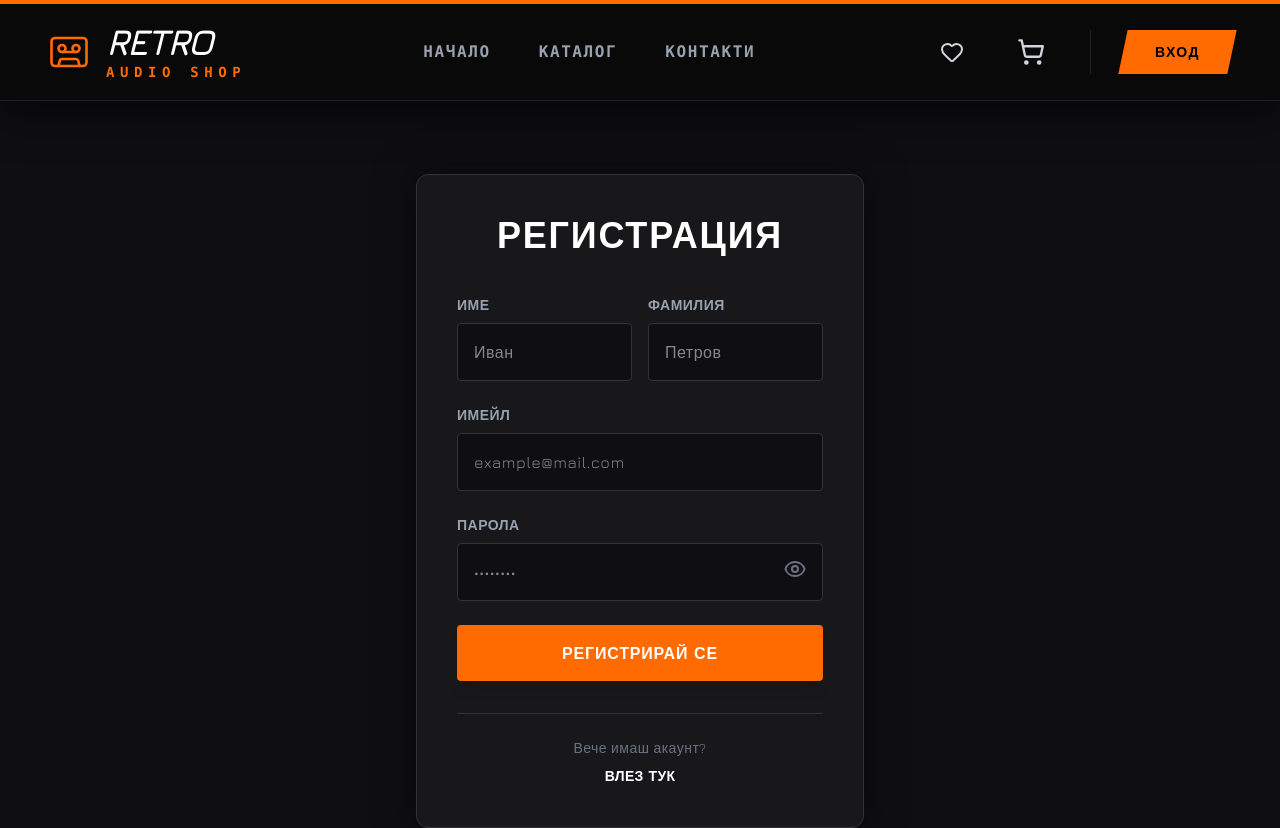
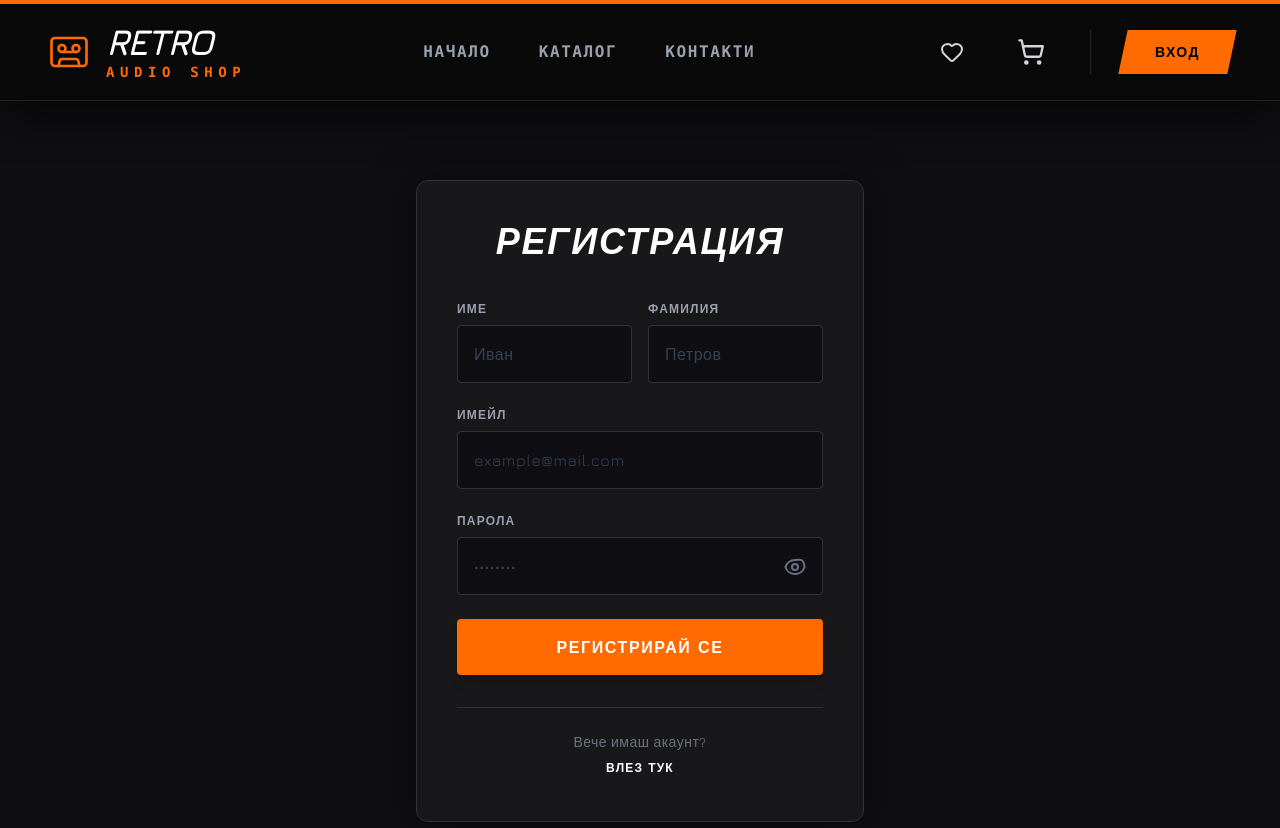
Before and after one commit to Andreich0/retro-audio-shop, a Next.js app in the folder client/: page /register in a window 1280 px wide. Shown: the top 828 px of the page. Built offline with nearby package versions, Linux system fonts and the light colour scheme.

Commit message:
Fix: Update CORS origin for Vercel deployment

```diff
--- a/client/app/register/page.tsx
+++ b/client/app/register/page.tsx
@@ -3,6 +3,9 @@
 import { useState, FormEvent } from "react";
 import { useRouter } from "next/navigation";
 import Link from "next/link";
+
+// ДЕФИНИРАМЕ API URL ТУК ЗА МАКСИМАЛНА СИГУРНОСТ
+const API_URL = process.env.NEXT_PUBLIC_API_URL || "https://retro-audio-api-o7it.onrender.com";
 
 export default function RegisterPage() {
   const router = useRouter();
@@ -16,8 +19,8 @@ export default function RegisterPage() {
 
   const [error, setError] = useState("");
   const [showPassword, setShowPassword] = useState(false);
+  const [isSubmitting, setIsSubmitting] = useState(false);
 
-  // Типизиране на събитието за промяна
   const handleChange = (e: React.ChangeEvent<HTMLInputElement>) => {
     setFormData({ ...formData, [e.target.name]: e.target.value });
   };
@@ -25,9 +28,11 @@ export default function RegisterPage() {
   const handleSubmit = async (e: FormEvent) => {
     e.preventDefault();
     setError("");
+    setIsSubmitting(true);
 
     try {
-      const response = await fetch(`${process.env.NEXT_PUBLIC_API_URL}/auth/register`, {
+      // ИЗПОЛЗВАМЕ API_URL КОНСТАНТАТА
+      const response = await fetch(`${API_URL}/auth/register`, {
         method: "POST",
         headers: { "Content-Type": "application/json" },
         body: JSON.stringify(formData),
@@ -36,109 +41,107 @@ export default function RegisterPage() {
       const data = await response.json();
 
       if (response.ok) {
-        // Може да използваме toast нотификация тук, но засега alert е ок
         alert("Успешна регистрация! Сега можете да влезете.");
         router.push("/login");
       } else {
         setError(data.message || "Възникна грешка при регистрацията.");
       }
     } catch (err) {
-      setError("Сървърът не отговаря. Моля, опитайте по-късно.");
+      console.error("Registration error:", err);
+      setError("Сървърът не отговаря. Моля, проверете връзката си или опитайте по-късно.");
+    } finally {
+      setIsSubmitting(false);
     }
   };
 
   return (
-    <div className="min-h-screen flex items-center justify-center bg-[#0f0f13] px-4">
+    <div className="min-h-screen flex items-center justify-center bg-[#0f0f13] px-4 py-10">
       <div className="bg-[#18181b] p-10 rounded-xl shadow-[0_0_40px_rgba(0,0,0,0.5)] w-full max-w-md border border-[#333]">
-        <h1 className="text-4xl font-bold text-center mb-10 text-white tracking-widest uppercase">
+        <h1 className="text-4xl font-black text-center mb-10 text-white tracking-widest uppercase italic">
           Регистрация
         </h1>
 
-        {/* Показване на грешка */}
         {error && (
-            <div className="bg-red-500/10 border border-red-500 text-red-500 p-3 rounded mb-6 text-sm text-center">
+            <div className="bg-red-500/10 border border-red-500 text-red-500 p-3 rounded mb-6 text-sm text-center animate-pulse">
                 {error}
             </div>
         )}
 
         <form onSubmit={handleSubmit} className="space-y-6">
 
-          {/* Име и Фамилия на един ред (при по-големи екрани) */}
           <div className="flex flex-col md:flex-row gap-4">
             <div className="w-full">
-              <label className="block text-gray-400 mb-2 font-bold text-sm uppercase">Име</label>
+              <label className="block text-gray-400 mb-2 font-bold text-xs uppercase tracking-widest">Име</label>
               <input
                 type="text"
                 name="first_name"
                 required
                 onChange={handleChange}
-                className="w-full bg-[#0f0f13] text-white border border-[#333] rounded p-4 focus:border-[#ff6b00] focus:outline-none transition"
+                className="w-full bg-[#0f0f13] text-white border border-[#333] rounded p-4 focus:border-[#ff6b00] focus:outline-none transition-all duration-300 placeholder:text-gray-700"
                 placeholder="Иван"
               />
             </div>
             <div className="w-full">
-              <label className="block text-gray-400 mb-2 font-bold text-sm uppercase">Фамилия</label>
+              <label className="block text-gray-400 mb-2 font-bold text-xs uppercase tracking-widest">Фамилия</label>
               <input
                 type="text"
                 name="last_name"
                 required
                 onChange={handleChange}
-                className="w-full bg-[#0f0f13] text-white border border-[#333] rounded p-4 focus:border-[#ff6b00] focus:outline-none transition"
+                className="w-full bg-[#0f0f13] text-white border border-[#333] rounded p-4 focus:border-[#ff6b00] focus:outline-none transition-all duration-300 placeholder:text-gray-700"
                 placeholder="Петров"
               />
             </div>
           </div>
 
-          {/* Email */}
           <div>
-            <label className="block text-gray-400 mb-2 font-bold text-sm uppercase">Имейл</label>
+            <label className="block text-gray-400 mb-2 font-bold text-xs uppercase tracking-widest">Имейл</label>
             <input
               type="email"
               name="email"
               required
               onChange={handleChange}
-              className="w-full bg-[#0f0f13] text-white border border-[#333] rounded p-4 focus:border-[#ff6b00] focus:outline-none transition"
+              className="w-full bg-[#0f0f13] text-white border border-[#333] rounded p-4 focus:border-[#ff6b00] focus:outline-none transition-all duration-300 placeholder:text-gray-700"
               placeholder="example@mail.com"
             />
           </div>
 
-          {/* Password */}
           <div className="relative">
-            <label className="block text-gray-400 mb-2 font-bold text-sm uppercase">Парола</label>
+            <label className="block text-gray-400 mb-2 font-bold text-xs uppercase tracking-widest">Парола</label>
             <input
               type={showPassword ? "text" : "password"}
               name="password"
               required
               onChange={handleChange}
-              className="w-full bg-[#0f0f13] text-white border border-[#333] rounded p-4 pr-12 focus:border-[#ff6b00] focus:outline-none transition"
+              className="w-full bg-[#0f0f13] text-white border border-[#333] rounded p-4 pr-12 focus:border-[#ff6b00] focus:outline-none transition-all duration-300 placeholder:text-gray-700"
               placeholder="••••••••"
             />
 
-            {/* Бутонче Око */}
             <button
               type="button"
               onClick={() => setShowPassword(!showPassword)}
               className="absolute right-4 top-[42px] text-gray-500 hover:text-[#ff6b00] transition"
             >
               {showPassword ? (
-                <svg className="w-6 h-6" fill="none" stroke="currentColor" viewBox="0 0 24 24"><path strokeLinecap="round" strokeLinejoin="round" strokeWidth="2" d="M13.875 18.825A10.05 10.05 0 0112 19c-4.478 0-8.268-2.943-9.543-7a9.97 9.97 0 011.563-3.029m5.858.908a3 3 0 114.243 4.243M9.878 9.878l4.242 4.242M9.88 9.88l-3.29-3.29m7.532 7.532l3.29 3.29M3 3l3.59 3.59m0 0A9.953 9.953 0 0112 5c4.478 0 8.268 2.943 9.543 7a10.025 10.025 0 01-4.132 5.411m0 0L21 21" /></svg>
+                <svg className="w-6 h-6" fill="none" stroke="currentColor" viewBox="0 0 24 24"><path strokeLinecap="round" strokeLinejoin="round" strokeWidth="2" d="M13.875 18.825A10.05 10.05 0 0112 19c-4.478 0-8.268-2.943-9.543-7a9.97 9.97 0 011.563-3.029m5.858.908a3 3 0 114.243 4.243M9.878 9.878l4.242 4.242M9.88 9.88l-3.29-3.29m7.532 7.532l3.29 3.29M3 3l3.59 3.59m0 0A9.953 9.953 0 0112 5c4.478 0 8.268-2.943 9.543 7a10.025 10.025 0 01-4.132 5.411m0 0L21 21" /></svg>
               ) : (
-                <svg className="w-6 h-6" fill="none" stroke="currentColor" viewBox="0 0 24 24"><path strokeLinecap="round" strokeLinejoin="round" strokeWidth="2" d="M15 12a3 3 0 11-6 0 3 3 0 016 0z" /><path strokeLinecap="round" strokeLinejoin="round" strokeWidth="2" d="M2.458 12C3.732 7.943 7.523 5 12 5c4.478 0 8.268 2.943 9.542 7-1.274 4.057-5.064 7-9.542 7-4.477 0-8.268-2.943-9.542-7z" /></svg>
+                <svg className="w-6 h-6" fill="none" stroke="currentColor" viewBox="0 0 24 24"><path strokeLinecap="round" strokeLinejoin="round" strokeWidth="2" d="M15 12a3 3 0 11-6 0 3 3 0 016 0z" /><path strokeLinecap="round" strokeLinejoin="round" strokeWidth="2" d="M2.458 12C3.732 7.943 7.523 5 12 5c4.478 0 8.268-2.943 9.542 7-1.274 4.057-5.064 7-9.542 7-4.477 0-8.268-2.943-9.542-7z" /></svg>
               )}
             </button>
           </div>
 
           <button
             type="submit"
-            className="w-full bg-[#ff6b00] hover:bg-[#e65c00] text-white font-bold py-4 rounded transition shadow-lg uppercase tracking-wider transform hover:-translate-y-1"
+            disabled={isSubmitting}
+            className={`w-full bg-[#ff6b00] hover:bg-[#e65c00] text-white font-black py-4 rounded transition-all shadow-lg uppercase tracking-widest transform hover:-translate-y-1 ${isSubmitting ? 'opacity-50 cursor-not-allowed' : ''}`}
           >
-            Регистрирай се
+            {isSubmitting ? "Обработка..." : "Регистрирай се"}
           </button>
         </form>
 
         <div className="mt-8 text-center border-t border-[#333] pt-6">
           <p className="text-gray-500 text-sm">Вече имаш акаунт?</p>
-          <Link href="/login" className="text-white font-bold hover:text-[#ff6b00] mt-2 inline-block transition uppercase text-sm tracking-wide">
+          <Link href="/login" className="text-white font-bold hover:text-[#ff6b00] mt-2 inline-block transition uppercase text-xs tracking-widest border-b border-transparent hover:border-[#ff6b00] pb-1">
             Влез тук
           </Link>
         </div>
```
